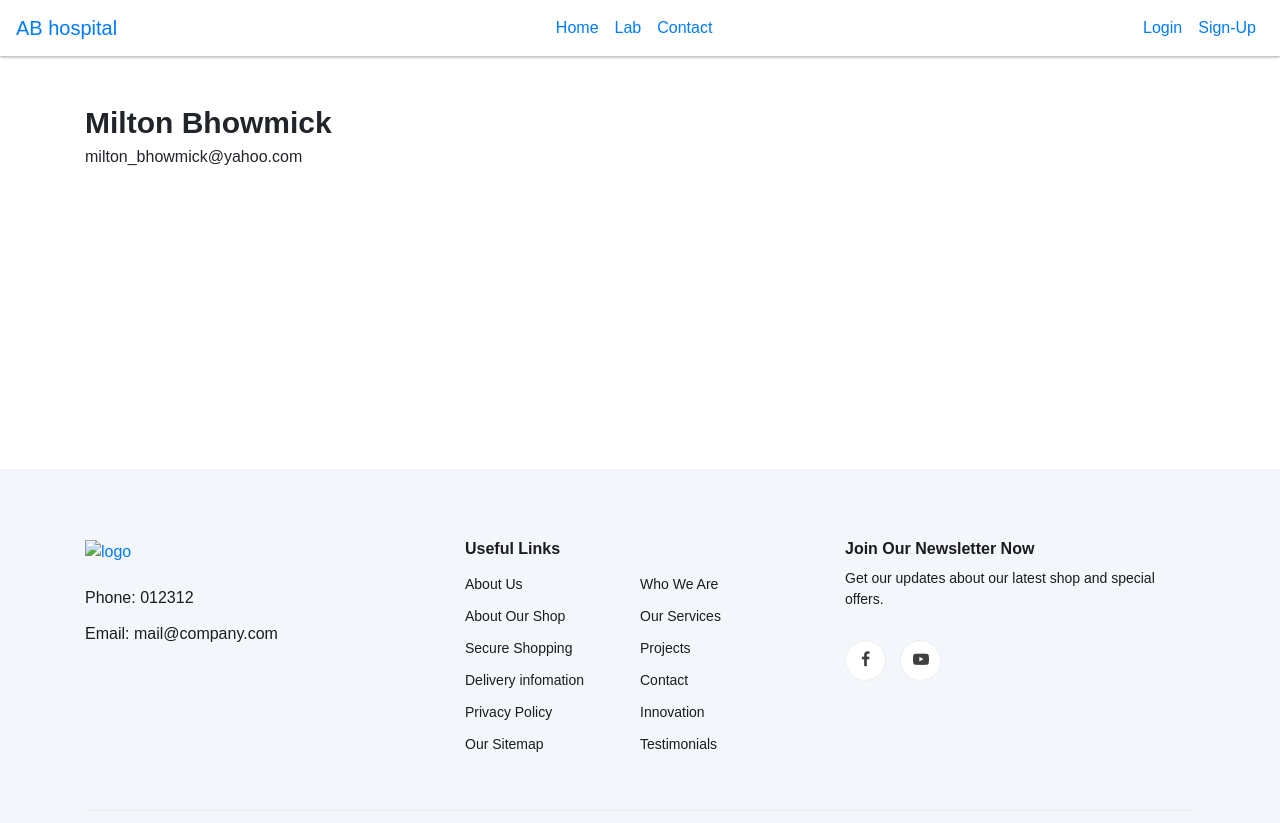
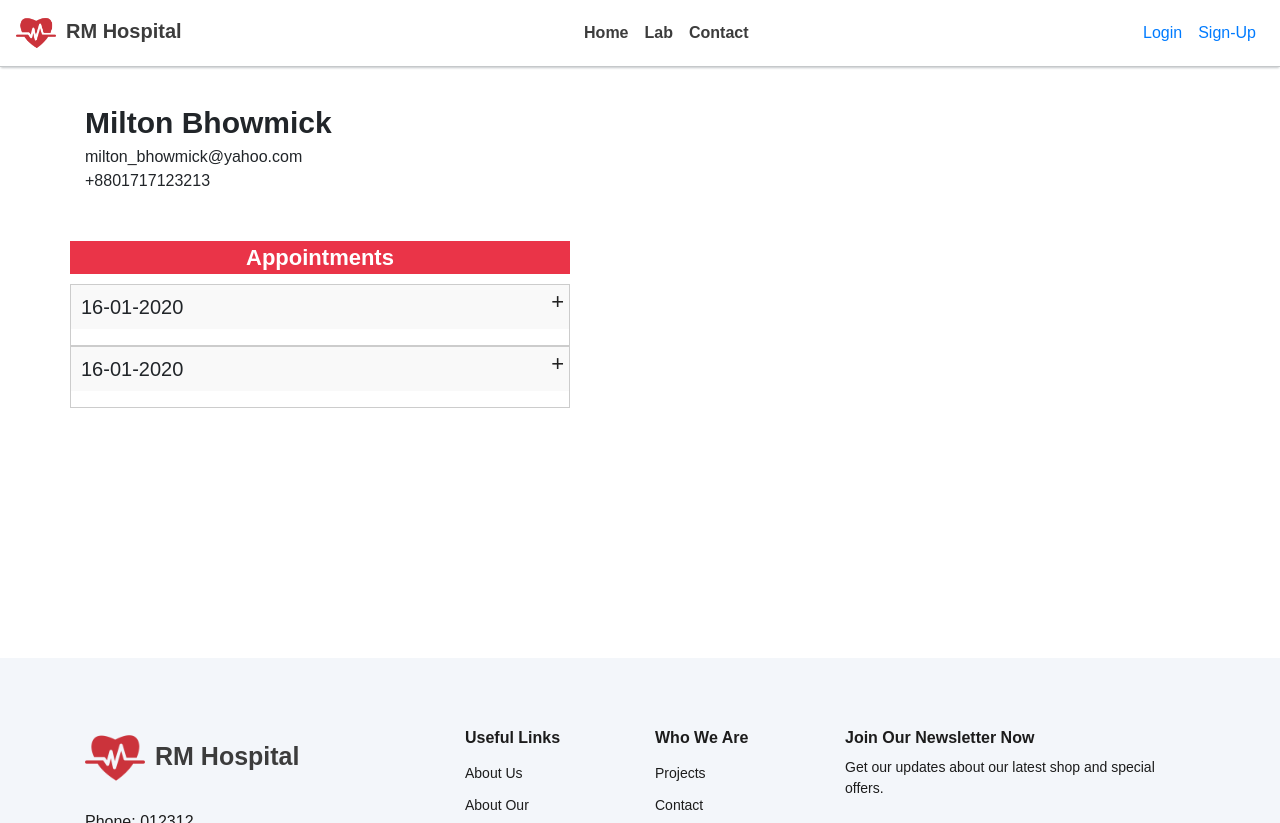
Before and after one commit to Miltonbhowmick/hospitalmanagement, a Django app: a page that uses home/templates/home/base.html in a window 1280 px wide. Shown: the top 823 px of the page. Run offline with Django 3.2, Linux system fonts and the light colour scheme; data comes from the database, SQL or seed files in the repository; both versions use the stored data as it was after the commit; some libraries are stand-ins or nearby versions.

Commit message:
changes on homepage

```diff
--- a/account/templates/account/user_profiles.html
+++ b/account/templates/account/user_profiles.html
@@ -10,7 +10,75 @@
 			<div style="font-size: 16px;">
 				{{user_details.email}}
 			</div>
+			<div style="font-size: 16px;">
+				{{user_details.phone}}
+			</div>
 		</div>
 	</div>
 </div>
+
+<div class="container">
+
+	<div class="row my-5">
+		<div class="col-16">
+			<div style="background-color: #ea3448;color: #fff; font-size: 22px;font-weight: 600; text-align: center;">
+				Appointments
+			</div>
+			<ul class="appointment-view" id="toggle-view">
+				{% for appointment in appointments %}
+				    <li>
+				        <h3>{{appointment.date}}</h3>
+				        <span>+</span>
+				        <p>
+							<div class="row p-2">
+								<div class="col-lg-4 col-md-4 col-sm-4">
+									<p><img src="{{appointment.doctor.doctor_image.url}}" style="width: 100%;" /></p>
+								</div>
+								<div class="col-lg-8 col-md-8 col-sm-8">
+									<p>Name: {{appointment.doctor.first_name}} {{appointment.doctor.last_name}}</p>
+							        <p>Designation: {{appointment.doctor.designation}}</p>
+							        <p>Designation: {{appointment.doctor.designation}}</p>
+							        <p style="font-weight: 600;">Serial: {{appointment.serial}}</p>
+									<p style="font-weight: 600;">Status: {% if appointment.complete %}<b style="color: green;">complete</b>{% else %} <b style="color: red;">pending</b>{% endif %}</p>
+								</div>
+							</div>
+				        </p>
+				    </li>
+				{% endfor %}
+			</ul>
+		</div>
+	</div>
+</div>
+
+<script>
+	var parent = $('#toggle-view'), // storing main ul for use below
+    delay = 200; // storing delay for easier configuration
+
+	// bind the click to all headers
+	$('li h3', parent).click(function() {
+
+	    // get the li that this header belongs to
+	    var li = $(this).closest('li');
+
+	    // check to see if this li is not already being displayed
+	    if (!$('p', li).is(':visible'))
+	    {
+	        // loop on all the li elements
+	        $('li', parent).each(function() {
+
+	            // slide up the element and set it's marker to '+'
+	            $('p', $(this)).slideUp(delay);
+	            $('span', $(this)).text('+');
+	        });
+
+	        // display the current li with a '-' marker
+	        $('p', li).slideDown(delay);
+	        $('span', li).text('-');
+	    }
+	    else {
+	        $('p', li).slideUp(delay);
+	        $('span', li).text('+');
+	    }
+	});
+</script>
 {% endblock %}
--- a/account/views.py
+++ b/account/views.py
@@ -97,8 +97,9 @@ class UserProfileView(View):
 	template_name = 'account/user_profiles.html'
 	def get(self, request, username):
 		user_details = UserProfile.objects.get(username=username)
-
+		appointments = Appointment.objects.filter(user__username=username)
 		contexts = {
+			'appointments':appointments,
 			'user_details': user_details,
 		}
 		return render(request, self.template_name,contexts)
--- a/home/models.py
+++ b/home/models.py
@@ -96,6 +96,7 @@ class Appointment(models.Model):
 	date = models.DateField(default=datetime.date.today)
 	#serial
 	serial = models.CharField(max_length=100,null=True, blank=True)
+	complete = models.BooleanField(default=False)
 
 	def __str__(self):
 		return self.email
--- a/home/templates/home/base.html
+++ b/home/templates/home/base.html
@@ -13,7 +13,6 @@
 		<link rel="stylesheet" href="{% static 'css/elegant-icons.css' %}" type="text/css">
 
 		<link rel="stylesheet" href="{% static 'css/main.css' %}" type="text/css" type="text/css">
-		<link rel="stylesheet" href="{% static 'css/login.css' %}" type="text/css" type="text/css">
 
 		<link rel="stylesheet" href="{% static 'css/owl.carousel.min.css' %}" type="text/css" >
 	    <link rel="stylesheet" href="{% static 'css/owl.theme.default.min.css' %}" type="text/css">
@@ -39,8 +38,8 @@
 			<nav class="navbar navbar-expand-lg fixed-top" style="background-color: #fff;border-bottom-width:1px;border-bottom-color:#c5c8ca;border-bottom-style: solid;box-shadow: 0 2px 2px -1px #c5c8ca;">
 			    <div class="d-flex flex-grow-1">
 			        <span class="w-100 d-lg-none d-block"><!-- hidden spacer to center brand on mobile --></span>
-			        <a class="navbar-brand" href="{% url 'home:home_info' %}">
-			        	AB hospital
+			        <a class="navbar-brand" href="{% url 'home:home_info' %}" style="font-weight: 600;color: #3c3c3c;">
+			        	<img src="{% static 'images/company logo.png' %}" style="width: 40px; height: 40px;margin-right: 10px;">RM Hospital
 			        </a>
 			        <div class="w-100 text-right">
 			            <button class="navbar-toggler" type="button" data-toggle="collapse" data-target="#myNavbar7">
@@ -49,15 +48,15 @@
 			        </div>
 			    </div>
 			    <div class="collapse navbar-collapse flex-grow-1 text-left" id="myNavbar7">
-			       	<ul class="navbar-nav flex-nowrap">
-			       		<li class="nav-item text-capitalize">
-		            		<a href="{% url 'home:home_info' %}" class="nav-link">home</a>
+			       	<ul class="navbar-nav flex-nowrap text-capitalize" style="font-weight: 600;">
+			       		<li class="nav-item">
+		            		<a href="{% url 'home:home_info' %}" class="nav-link" style="color: #3c3c3c;">home</a>
 		            	</li>
-		            	<li class="nav-item text-capitalize">
-		            		<a href="{% url 'home:lab_details' %}" class="nav-link">lab</a>
+		            	<li class="nav-item">
+		            		<a href="{% url 'home:lab_details' %}" class="nav-link"style="color: #3c3c3c;">lab</a>
 		            	</li>
-		            	<li class="nav-item text-capitalize">
-		            		<a href="" class="nav-link">contact</a>
+		            	<li class="nav-item">
+		            		<a href="" class="nav-link"style="color: #3c3c3c;">contact</a>
 		            	</li>
 
 			       	</ul>
@@ -99,13 +98,13 @@
 			{% endblock %}
 
 <!-- Footer Section Begin -->
-    <footer class="footer spad" style="margin-top: 300px;">
+    <footer class="footer spad" style="margin-top: 250px;">
         <div class="container">
             <div class="row">
                 <div class="col-lg-3 col-md-6 col-sm-6">
                     <div class="footer__about">
                         <div class="footer__about__logo">
-                            <a href="#"><img src="" alt="logo"></a>
+                            <a href="{% url 'home:home_info' %}" style="font-weight: 600; color: #3c3c3c; font-size: 25px;text-decoration: none;"><img src="{% static 'images/company logo.png' %}" style="width: 60px; height: 60px;margin-right: 10px;">RM Hospital</a>
                         </div>
                         <ul>
                             <address>
@@ -120,24 +119,24 @@
                         </ul>
                     </div>
                 </div>
-                <div class="col-lg-4 col-md-6 col-sm-6 offset-lg-1">
+                <div class="col-lg-2 col-md-3 col-sm-3 offset-lg-1">
                     <div class="footer__widget">
                         <h6>Useful Links</h6>
                         <ul>
                             <li><a href="#">About Us</a></li>
                             <li><a href="#">About Our Shop</a></li>
-                            <li><a href="#">Secure Shopping</a></li>
-                            <li><a href="#">Delivery infomation</a></li>
                             <li><a href="#">Privacy Policy</a></li>
-                            <li><a href="#">Our Sitemap</a></li>
                         </ul>
+                    </div>
+                </div>
+                <div class="col-lg-2 col-md-3 col-sm-3">
+                    <div class="footer__widget">
+                        <h6>Who We Are</h6>
                         <ul>
-                            <li><a href="#">Who We Are</a></li>
-                            <li><a href="#">Our Services</a></li>
+                            <li><a href="#"></a></li>
                             <li><a href="#">Projects</a></li>
                             <li><a href="#">Contact</a></li>
                             <li><a href="#">Innovation</a></li>
-                            <li><a href="#">Testimonials</a></li>
                         </ul>
                     </div>
                 </div>
--- a/home/views.py
+++ b/home/views.py
@@ -28,6 +28,7 @@ class CategoryDoctor(View):
 
 	def get(self, request, category):
 		doctors = Doctor.objects.filter(doctor_category__slug=category)
+		category = Category.objects.get(slug=category)
 		context = {
 			'category':category,
 			'doctors':doctors,
@@ -66,6 +67,8 @@ class DoctorAppointment(View):
 		if form.is_valid():
 			appointment = form.deploy()
 			appointment.doctor=doctor
+			if request.user.is_authenticated:
+				appointment.user = request.user
 			appointment.save()
 
 			date = str(appointment.date)
--- a/static/css/main.css
+++ b/static/css/main.css
@@ -153,6 +153,38 @@ ol {
 .product-item .product-info ul li{
     display: inline-block;
 }
+
+/* USER PROFILE BEGIN */
+#toggle-view{
+    list-style:none;
+    font-size:16px;
+    margin:10px 0px 0px 0px;
+    padding:0;
+    width:500px;
+}
+#toggle-view li{
+    border:1px solid #ccc;
+    position:relative;
+    cursor:pointer;
+}
+#toggle-view h3{
+    background-color: #f9f9f9;
+    padding:10px;
+    font-size:20px;
+    margin:0;
+}
+#toggle-view span{
+    position:absolute;
+    right:5px;
+    top:0;
+    color:#222;
+    font-size:22px;
+}
+#toggle-view p{
+    margin:10px;
+    display:none;
+}
+/* USER PROFILE END */
 
 /* DOCTOR DETAILS BEGIN */
 .cards{
```
Also changed, not shown: home/forms.py (+8 -1 lines), home/templates/home/appointment.html (+8 -6 lines), home/templates/home/doctor_details.html (+6 -1 lines), home/templates/home/home.html (+28 -4 lines), home/templates/home/lab_details.html (+6 -2 lines), db.sqlite3, home/migrations/0015_appointment_compelete.py (added), home/migrations/0016_auto_20200709_1417.py (added), static/images/company logo.png (added), static/images/food care.jpg (added), static/images/png-file-name-health-600.png (added).
